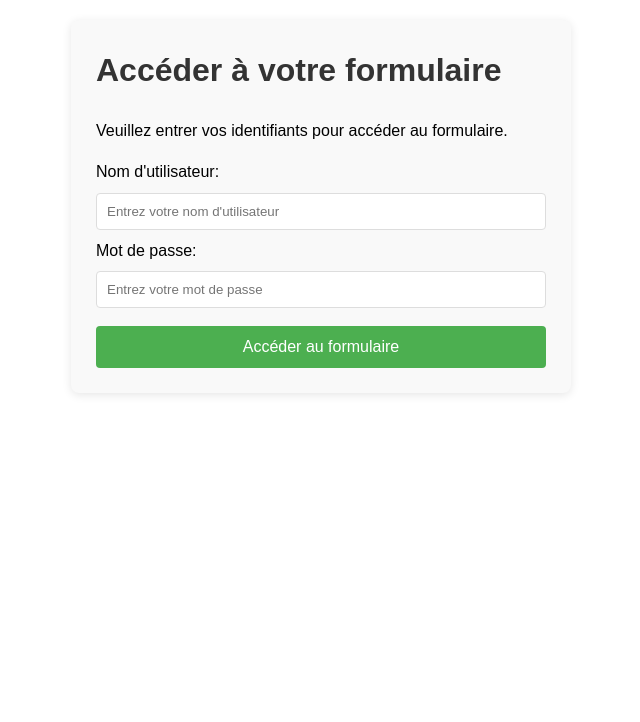
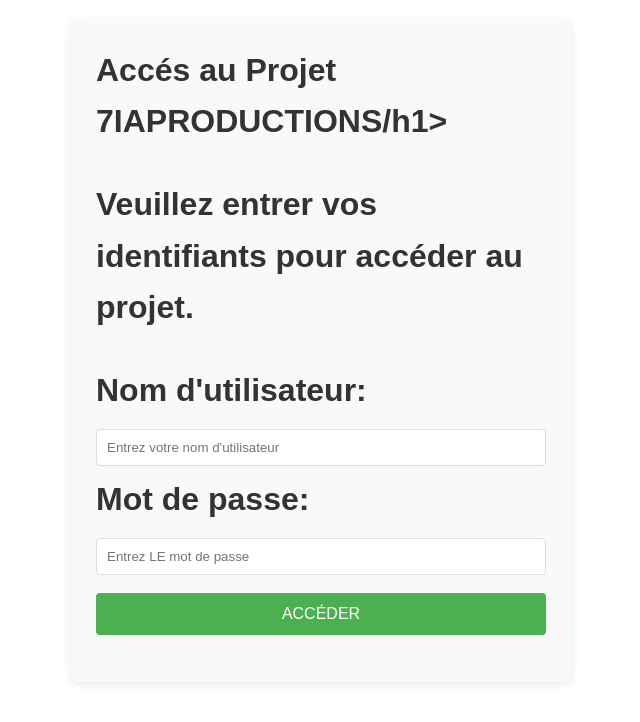
Before and after one commit to 7aidproductionsweb/directon8n.html, a plain HTML site: page index.html in a window 1280 px wide. Shown: the whole page, without its empty margins (319-959 px from the left). Drawn offline with Linux system fonts and the light colour scheme.

Commit message:
Update index.html

```diff
--- a/index.html
+++ b/index.html
@@ -53,8 +53,8 @@
 </head>
 <body>
     <div class="container">
-        <h1>Accéder à votre formulaire</h1>
-        <p>Veuillez entrer vos identifiants pour accéder au formulaire.</p>
+        <h1>Accés au Projet 7IAPRODUCTIONS/h1>
+        <p>Veuillez entrer vos identifiants pour accéder au projet.</p>
 
         <div>
             <label for="username">Nom d'utilisateur:</label>
@@ -63,12 +63,12 @@
 
         <div>
             <label for="password">Mot de passe:</label>
-            <input type="password" id="password" placeholder="Entrez votre mot de passe">
+            <input type="password" id="password" placeholder="Entrez LE mot de passe">
         </div>
 
-        <button onclick="redirectToN8n()">Accéder au formulaire</button>
+        <button onclick="redirectToN8n()">ACCÉDER</button>
 
-        <p id="error" class="error">Veuillez remplir tous les champs</p>
+        <p id="error" class="error">Accès non autorisé</p>
     </div>
 
     <script>
```
